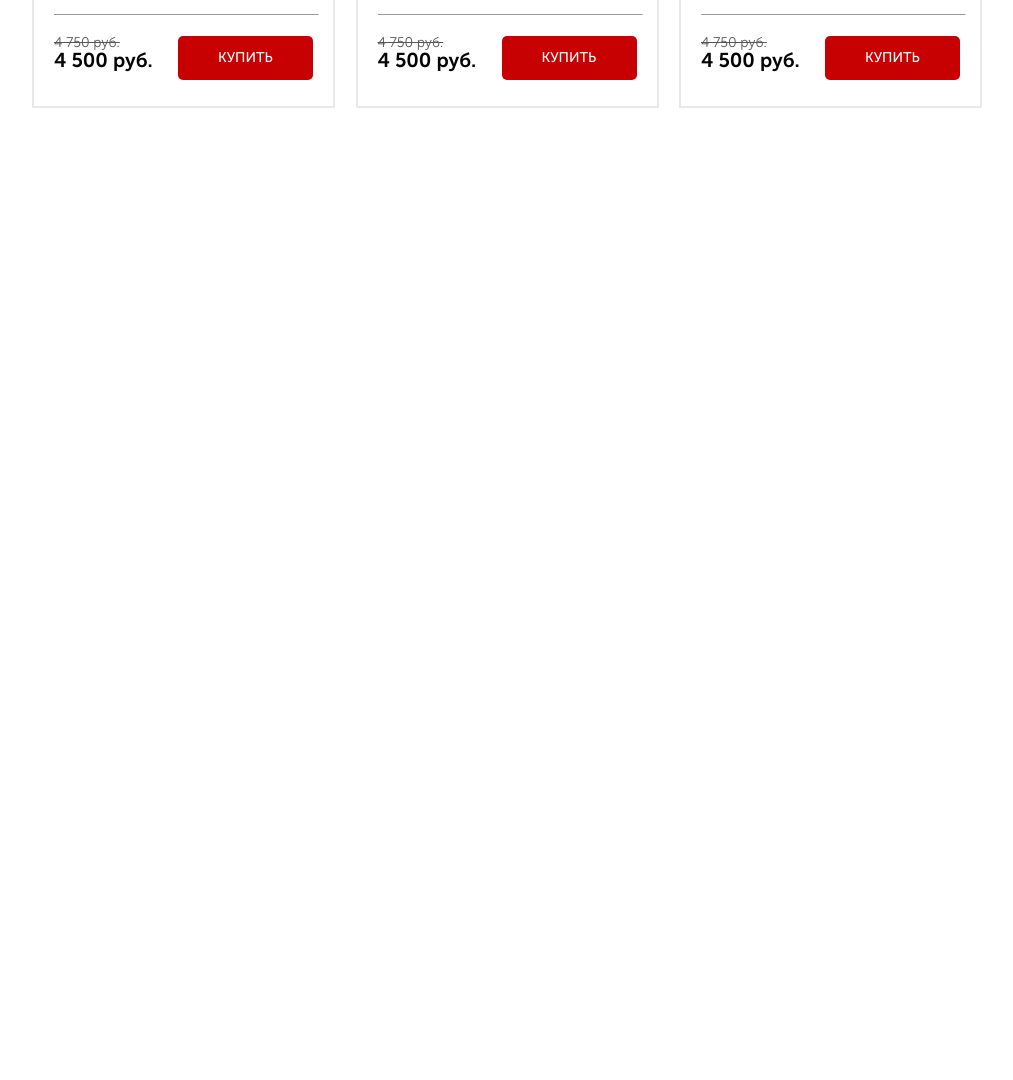
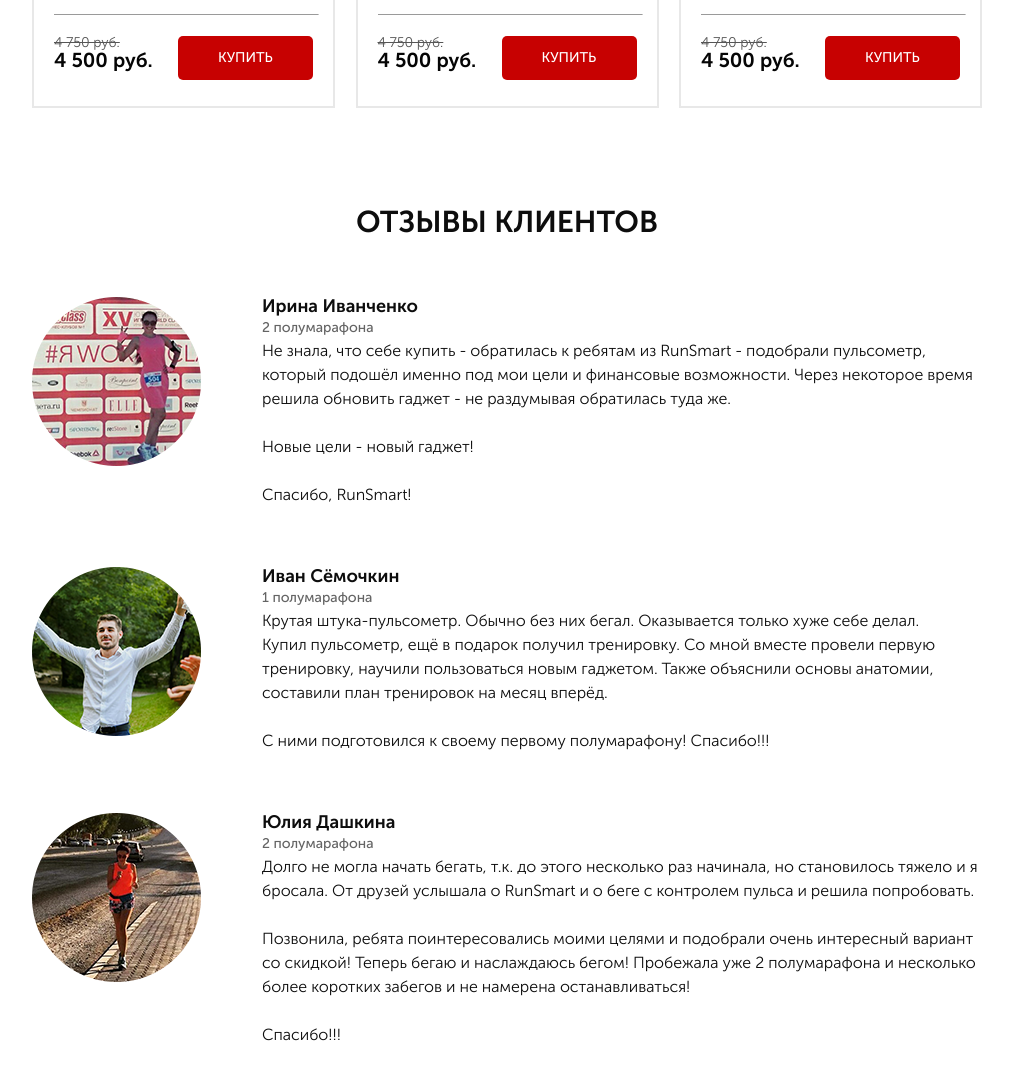
Before and after one commit to Nabopalasar/Pulse, a website: page src/index.html in a window 1280 px wide. Shown: the part 3632-4712 px from the top of the page, without its empty margins (133-1146 px from the left). Before the commit the page ends 3860 px from the top, so only its background shows below. Drawn offline with nearby package versions, Linux system fonts and the light colour scheme.

Commit message:
Added reviws section

```diff
--- a/src/index.html
+++ b/src/index.html
@@ -398,6 +398,66 @@
             </div>
         </div>
     </section>
+    <section class="reviews">
+        <div class="container">
+            <div class="title">отзывы клиентов</div>
+                <div class="review">
+                    <img src="img/feed_1.png" alt="feed_1">
+                    <div class="review__info">
+                            <div class="review__head">
+                                <img src="img/feed_1.png" alt="feed_1">
+                                <div>
+                                    <div class="review__name">Ирина Иванченко</div>
+                                    <span class="review__counter">2 полумарафона</span>
+                                </div>
+                            </div>
+                            <div class="review__descr">
+                                Не знала, что себе купить - обратилась к ребятам из RunSmart - подобрали пульсометр, который подошёл именно под мои цели и финансовые возможности.
+                                Через некоторое время решила обновить гаджет - не раздумывая обратилась туда же.<br><br>
+                                Новые цели - новый гаджет!<br><br>
+                                Спасибо, RunSmart!
+                            </div>
+                    </div>
+                </div>
+                <div class="review">
+                    <img src="img/feed_2.png" alt="feed_2">
+                    <div class="review__info">
+                        <div class="review__head">
+                            <img src="img/feed_2.png" alt="feed_2">
+                            <div>
+                                <div class="review__name">Иван Сёмочкин</div>
+                                <span class="review__counter">1 полумарафона</span>
+                            </div>
+                        </div>
+                            <div class="review__descr">
+                                Крутая штука-пульсометр. Обычно без них бегал. Оказывается только хуже себе делал.<br>
+                                Купил пульсометр, ещё в подарок получил тренировку. Со мной вместе провели первую тренировку, научили пользоваться новым гаджетом.
+                                Также объяснили основы анатомии, составили план тренировок на месяц вперёд.<br><br>
+                                С ними подготовился к своему первому полумарафону! Спасибо!!!
+                            </div>
+                    </div>
+                </div>
+                <div class="review">
+                    <img src="img/feed_3.png" alt="feed_3">
+                    <div class="review__info">
+                        <div class="review__head">
+                            <img src="img/feed_3.png" alt="feed_3">
+                            <div>
+                                <div class="review__name">Юлия Дашкина</div>
+                                <span class="review__counter">2 полумарафона</span>
+                            </div>
+                        </div>
+                            <div class="review__descr">
+                                Долго не могла начать бегать, т.к. до этого несколько раз начинала, но становилось тяжело и я бросала.
+                                От друзей услышала о RunSmart и о беге с контролем пульса и решила попробовать.<br><br>
+                                Позвонила, ребята поинтересовались моими целями и подобрали очень интересный вариант со скидкой!
+                                Теперь бегаю и наслаждаюсь бегом! Пробежала уже 2 полумарафона и несколько более коротких забегов и не намерена останавливаться!<br><br>
+                                Спасибо!!!
+                            </div>
+                    </div>
+                </div>
+        </div>
+    </section>
 
     <!-- <script src="//code.jquery.com/jquery-1.11.0.min.js"></script>
     <script src="//code.jquery.com/jquery-migrate-1.2.1.min.js"></script>
--- a/src/js/main.js
+++ b/src/js/main.js
@@ -17,13 +17,22 @@
 //   });
 
 
+
 const slider = tns({
     container: '.carousel__inner',
     items: 1,
     slideBy: 'page',
     autoplay: false,
     controls: false,
-    nav: false
+    nav: false,
+    responsive: {
+      991: {
+        autoplay: false
+      },
+      320: {
+        autoplay: true
+      }
+    }
   });
 
   document.querySelector('.prev').addEventListener('click', function () {
@@ -93,3 +102,4 @@ tabsText.forEach(item => {
     }
   });
 });
+const spopBtn = document.querySelector('button[data-action]').style.display = 'none';
--- a/src/sass/base/_media.sass
+++ b/src/sass/base/_media.sass
@@ -2,6 +2,12 @@
 @media (max-width: 991px)
     .container
         max-width: 730px
+    .carousel .next
+        display: none
+    .carousel .prev
+        display: none
+    .catalog__content
+        justify-content: space-around
 
 // -576px
 @media (max-width: 767px)
@@ -51,6 +57,10 @@
         &__descr
             font-size: 18px
             line-height: 27px
+    .carousel .tns-item img
+        width: 500px
+
+
 
 
 // -320px
@@ -106,3 +116,13 @@
         &__descr
             font-size: 15px
             line-height: 23px
+    .carousel .tns-item img
+        width: 250px
+    .catalog__tabs
+        flex-direction: column
+    .reviews
+        .review
+            img
+                display: none
+        .review__head img
+            display: block
--- a/src/sass/blocks/_catalog.sass
+++ b/src/sass/blocks/_catalog.sass
@@ -1,5 +1,5 @@
 .catalog
-    padding-bottom: 100px
+    padding-bottom: 79px
     &__tabs
         margin-top: 70px
         list-style: none
--- /dev/null
+++ b/src/sass/blocks/_reviews.sass
@@ -0,0 +1,33 @@
+.reviews
+    padding-bottom: 48px
+    .review
+        display: flex
+        padding-top: 60px
+        img
+            display: block
+            width: 169px
+            height: 169px
+        &__info
+            padding-left: 61px
+        &__head
+            display: flex
+            img
+                display: none
+                width: 35px
+                height: 35px
+                margin-right: 10px
+        &__name
+            font-weight: 700
+            font-size: 18px
+            line-height: 18px
+            color: #0D0D0D
+        &__counter
+            font-weight: 500
+            font-size: 14px
+            line-height: 22px
+            color: #646464
+        &__descr
+            font-weight: 300
+            font-size: 16px
+            line-height: 24px
+            color: #0D0D0D
--- a/src/sass/style.sass
+++ b/src/sass/style.sass
@@ -14,7 +14,8 @@
 @import "blocks/_buttons"
 @import "blocks/_benefits"
 @import "blocks/_consultation"
-@import "base/_media"
 @import "blocks/_forms"
 @import "blocks/_carousel"
 @import "blocks/_catalog"
+@import "blocks/_reviews"
+@import "base/_media"
```
Also changed, not shown: src/css/style.min.css.
